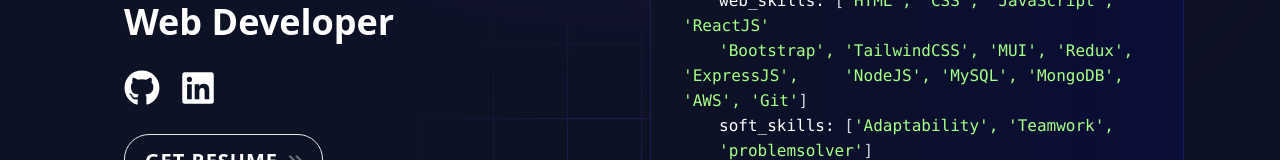
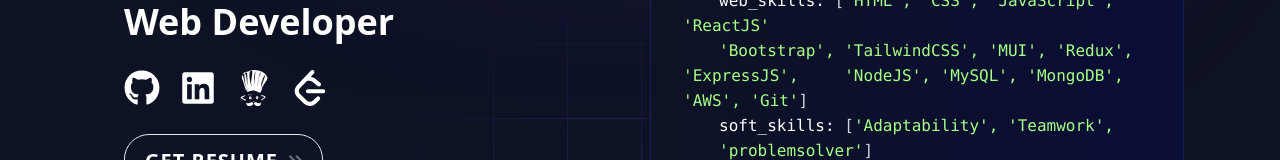
Before and after one commit to Madesh2003/Portfolio, a React (Vite) app: page / in a window 1280 px wide. Shown: the part 339-499 px from the top of the page. Built offline with nearby package versions, Linux system fonts and the light colour scheme.

Commit message:
changes in contact and header

```diff
--- a/src/Components/Footer/Contact.jsx
+++ b/src/Components/Footer/Contact.jsx
@@ -8,6 +8,7 @@
 import { FaGithub } from "react-icons/fa";
 import { FaLinkedin } from "react-icons/fa6";
 import { SiLeetcode } from "react-icons/si";
+import { SiCodechef } from "react-icons/si";
 
 const variants = {
   initial: {
@@ -123,6 +124,13 @@
           >
             <SiLeetcode />
           </a>
+          <a
+            href="https://www.codechef.com/users/madesh2003"
+            className="text-2xl max-sm:text-lg bg-[#9aa7b4] hover:bg-[#0DF8B5] duration-500 text-black rounded-full p-3"
+            target="_blank"
+          >
+            <SiCodechef />
+          </a>
         </motion.div>
       </motion.div>
 
--- a/src/Components/Header/HeaderSection.jsx
+++ b/src/Components/Header/HeaderSection.jsx
@@ -5,6 +5,9 @@
 import { FaLinkedin } from "react-icons/fa";
 import { MdKeyboardDoubleArrowRight } from "react-icons/md";
 import hero from '../../assets/hero.svg';
+import { SiCodechef } from "react-icons/si";
+import { SiLeetcode } from "react-icons/si";
+
 
 
 
@@ -121,6 +124,8 @@
         <div className="flex space-x-5 max-3xl:text-4xl max-2xl:text-4xl max-xl:text-3xl max-lg:text-4xl max-md:text-3xl max-sm:text-2xl">
           <a href="https://github.com/Madesh2003" target="_blank" className="hover:text-violet-600 duration-500"><FaGithub /></a>
           <a href="https://www.linkedin.com/in/madesh2003/" target="_blank"  className="hover:text-violet-600 duration-500"><FaLinkedin /></a>
+          <a href="https://www.codechef.com/users/madesh2003" className="hover:text-violet-600 duration-500" target="_blank" ><SiCodechef /></a>
+          <a href="https://leetcode.com/u/Madesh2003/" className="hover:text-violet-600 duration-500" target="_blank" ><SiLeetcode /></a>
         </div>
         <div className="px-5 py-3 max-sm:px-3 max-sm:py-2 hover:text-violet-600 hover:bg-white duration-500 border w-fit rounded-[25px]">
           <a href="https://drive.google.com/file/d/1F7CdhaH-EyeXm-VgSXT_EcyIUbsNwRPf/view?usp=drive_link" target="_blank" className="flex flex-row items-center font-semibold uppercase tracking-wider max-3xl:text-xl max-2xl:text-xl max-xl:text-lg max-lg:text-lg max-md:text-lg max-sm:text-[12px]">
```
